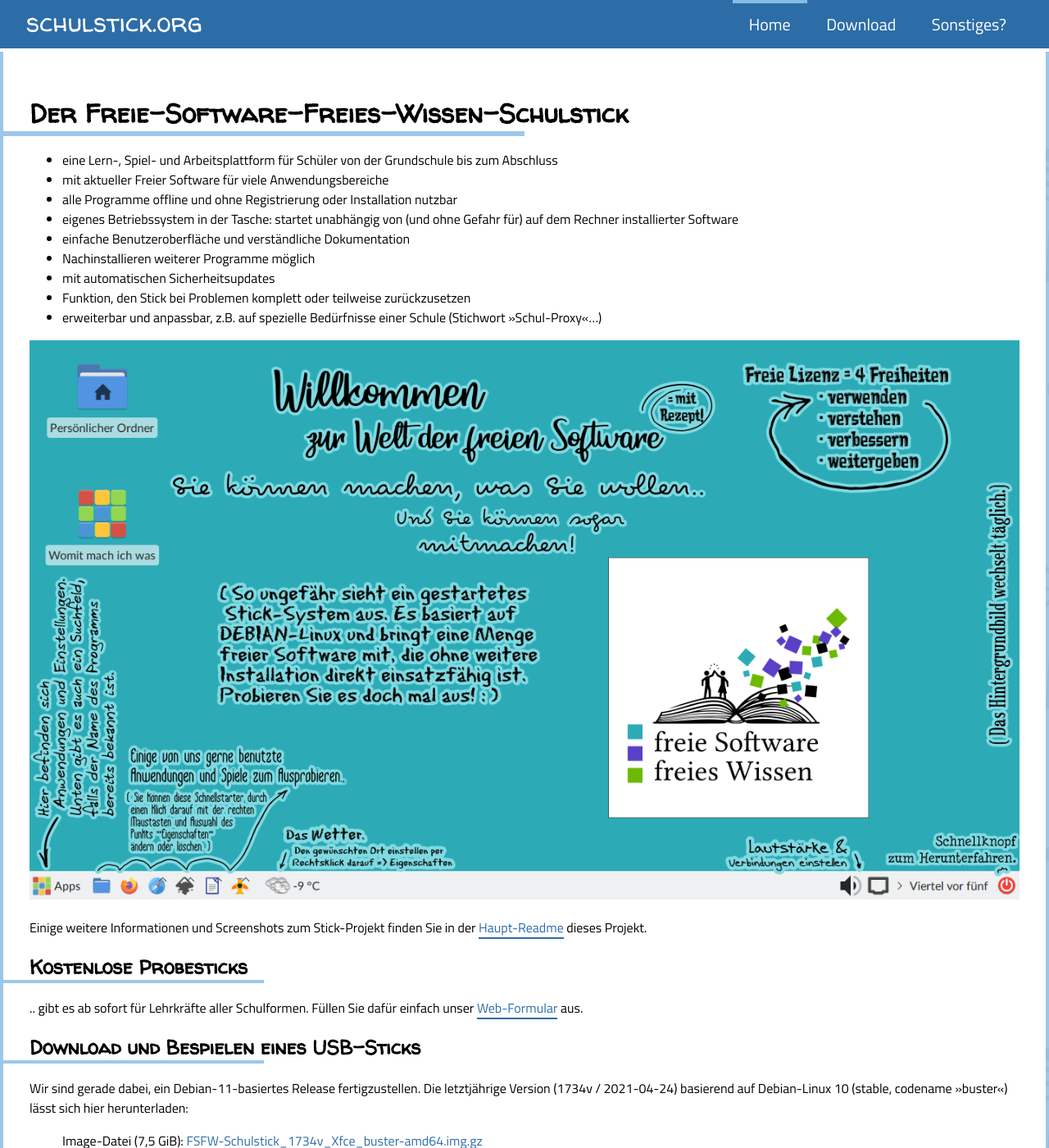
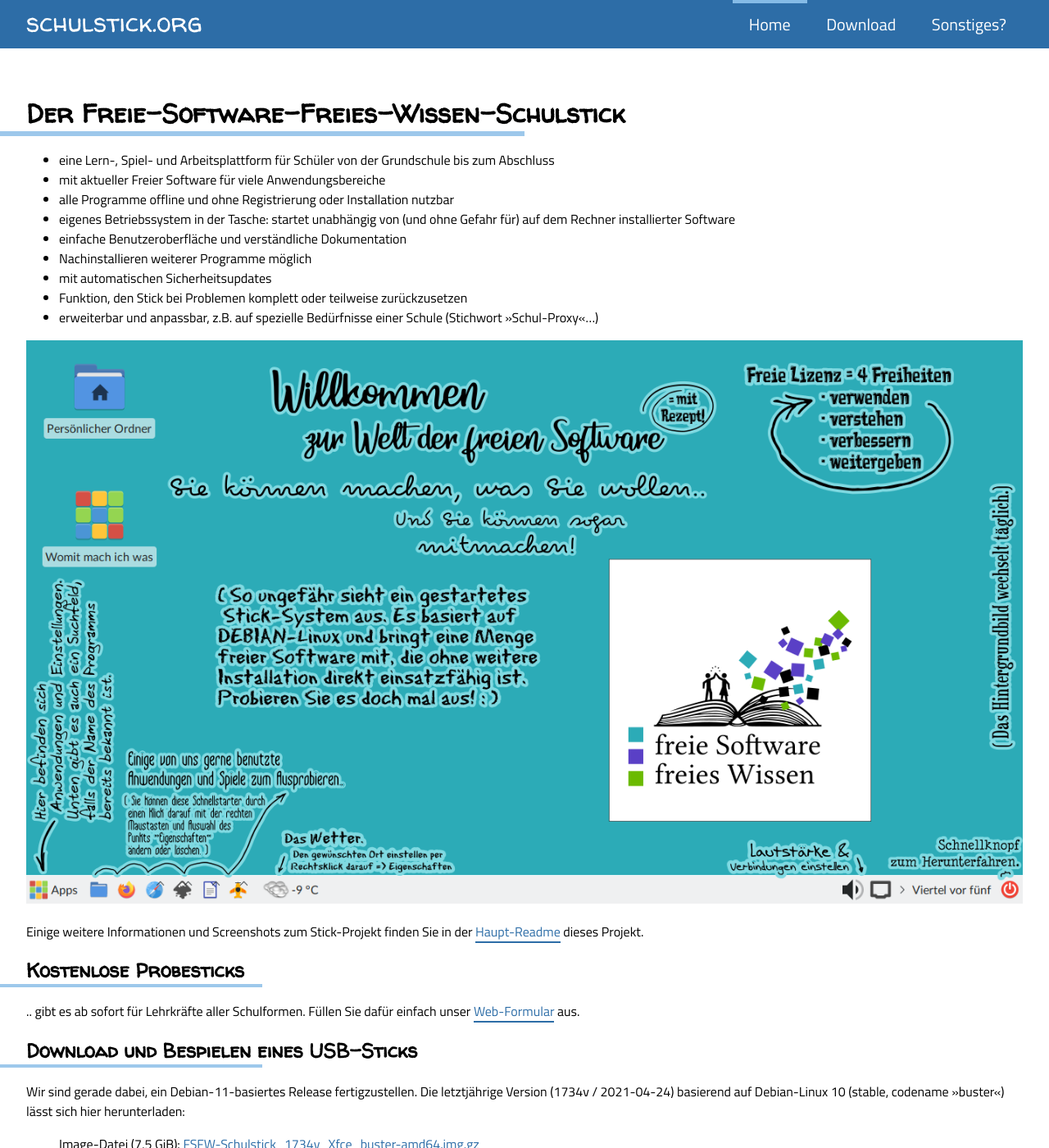
Before and after one commit to fsfw-dresden/schulstick-page, a Jekyll site: the page built from index.md, in a window 1280 px wide and 1400 px high. Shown: the whole window at 82% size. Built offline with Jekyll 4.4.1, drawn with Linux system fonts in a browser that asks for light colours.

Commit message:
Hintergrundbild gefixt

```diff
--- a/_layouts/default.html
+++ b/_layouts/default.html
@@ -9,8 +9,6 @@
         <link rel="stylesheet" href="/style.css">
     </head>
     <body>
-        <div class="background"></div>
-        <div class="background-overlay"></div>
         {{content}}
     </body>
     <script src="/script.js"></script>
--- a/script.js
+++ b/script.js
@@ -1,4 +1,4 @@
-let bg = document.querySelector(".background");
+let bg = document.querySelector("body");
 window.addEventListener("scroll", () => {
-    bg.style["background-position"] = "0px "+(-window.scrollY/2)+"px";
+    bg.style["background-position"] = "0px "+(window.scrollY/2)+"px";
 });
--- a/style.css
+++ b/style.css
@@ -8,6 +8,8 @@
 body {
     font-family: TitilliumWeb;
     margin: 0;
+    background-color: var(--lightblue);
+    background-image: url(transparent-background-image.png);
 }
 h1, h2 {
     font-family: WalterTurncoat;
@@ -15,25 +17,12 @@
 img {
     width: 100%;
 }
-.background {
-    position: fixed;
-    top: 0; left: 0; right: 0; bottom: 0;
-    background-image: url(background-image.jpg);
-}
-
-.background-overlay {
-    background-color: var(--lightblue);
-    opacity: 0.8;
-    position: fixed;
-    top: 0; left: 0; right: 0; bottom: 0;
-}
-
 .header {
     position: sticky;
     left:0;
     top: 0;
     background-color: var(--blue);
-    border-bottom: 4px solid white;
+    border-bottom: 4px solid var(--white);
     z-index: 10;
 }
 .header-wrapper {
@@ -56,7 +45,7 @@
     margin: 0 auto;
     font-size: 2rem;
     font-family: WalterTurncoat;
-    color: white;
+    color: var(--white);
     user-select: none;
     cursor:pointer;
 }
@@ -64,7 +53,7 @@
     display: inline-block;
     position: relative;
     padding: 0.5em 1em;
-    color: white;
+    color: var(--white);
     text-decoration: none;
     font-family: WalterTurncoat;
     font-family: TitilliumWeb;
@@ -97,14 +86,12 @@
 .content-wrapper {
     max-width: 1280px;
     margin: 0 auto;
-    border-left: 4px solid white;
-    border-right: 4px solid white;
-    background-color:white;
 }
 .content {
     position: relative;
     padding: 2em;
-    background-color: white;
+    background-color: var(--white);
+    box-shadow: 5px 0 15px 5px #2226;
 }
 
 
```
Also changed, not shown: background-image.jpg (deleted), transparent-background-image.png (added).
